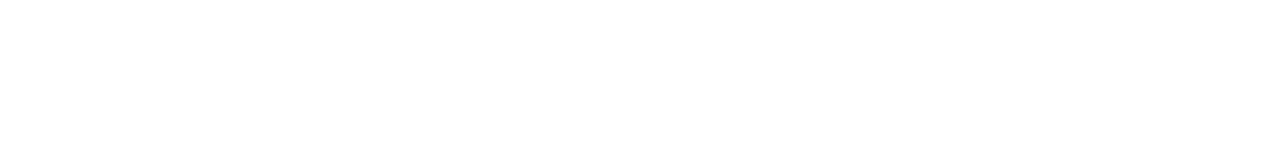
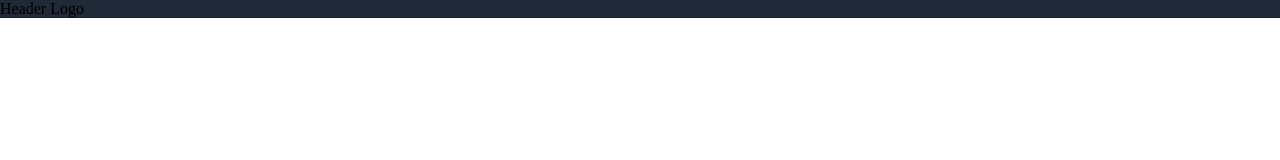
Before and after one commit to faridGhranguia/landing-page, a plain HTML site: page index.html in a window 1280 px wide. Drawn offline with Linux system fonts and the light colour scheme.

Commit message:
Landing Page

```diff
--- a/css/style.css
+++ b/css/style.css
@@ -13,3 +13,13 @@
     box-sizing: border-box;
     scroll-behavior: smooth;
 }
+
+body {
+    margin: 0px;
+    padding: 0px;
+}
+
+/* HEADER FOOTER */
+header, footer {
+    background-color: var(--darkBg);
+}
--- a/index.html
+++ b/index.html
@@ -9,6 +9,7 @@
 <body>
 
     <header>
+        <div class="logo">Header Logo</div>
         <nav>
 
         </nav>
```
